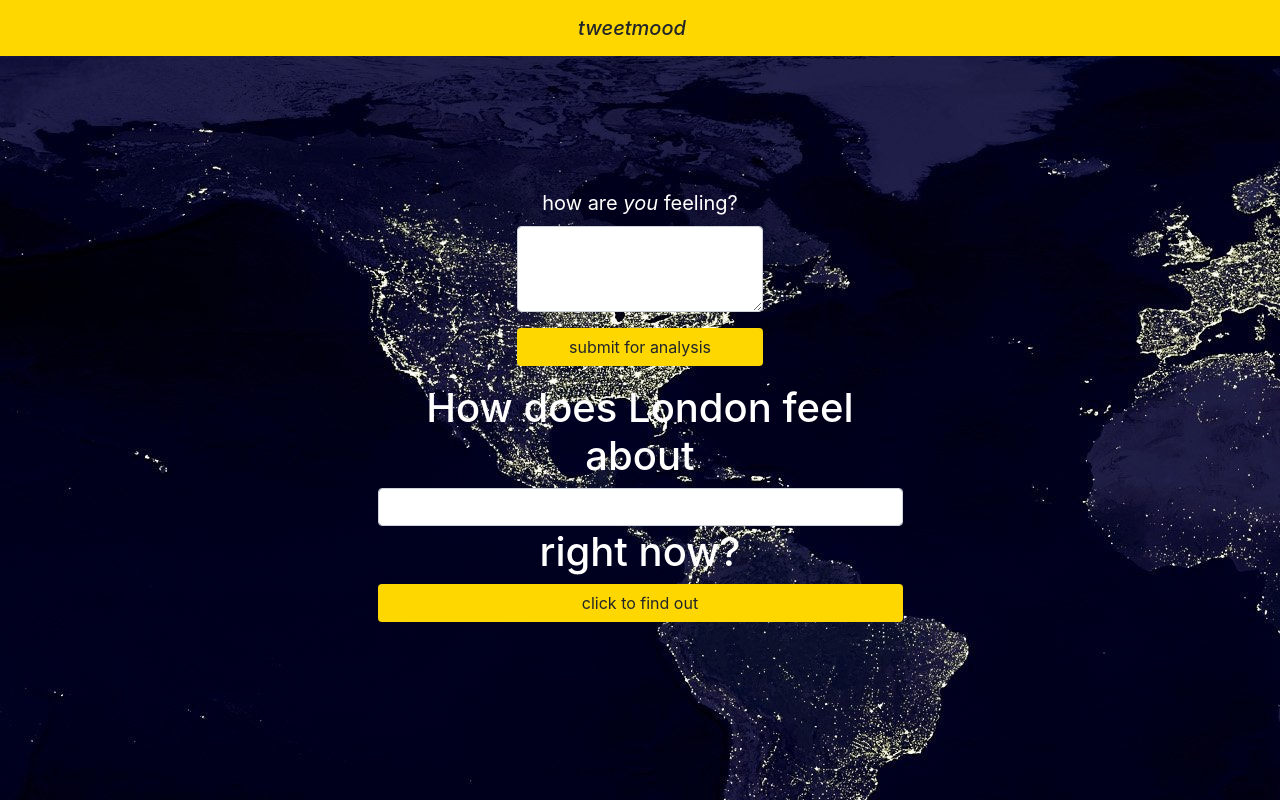
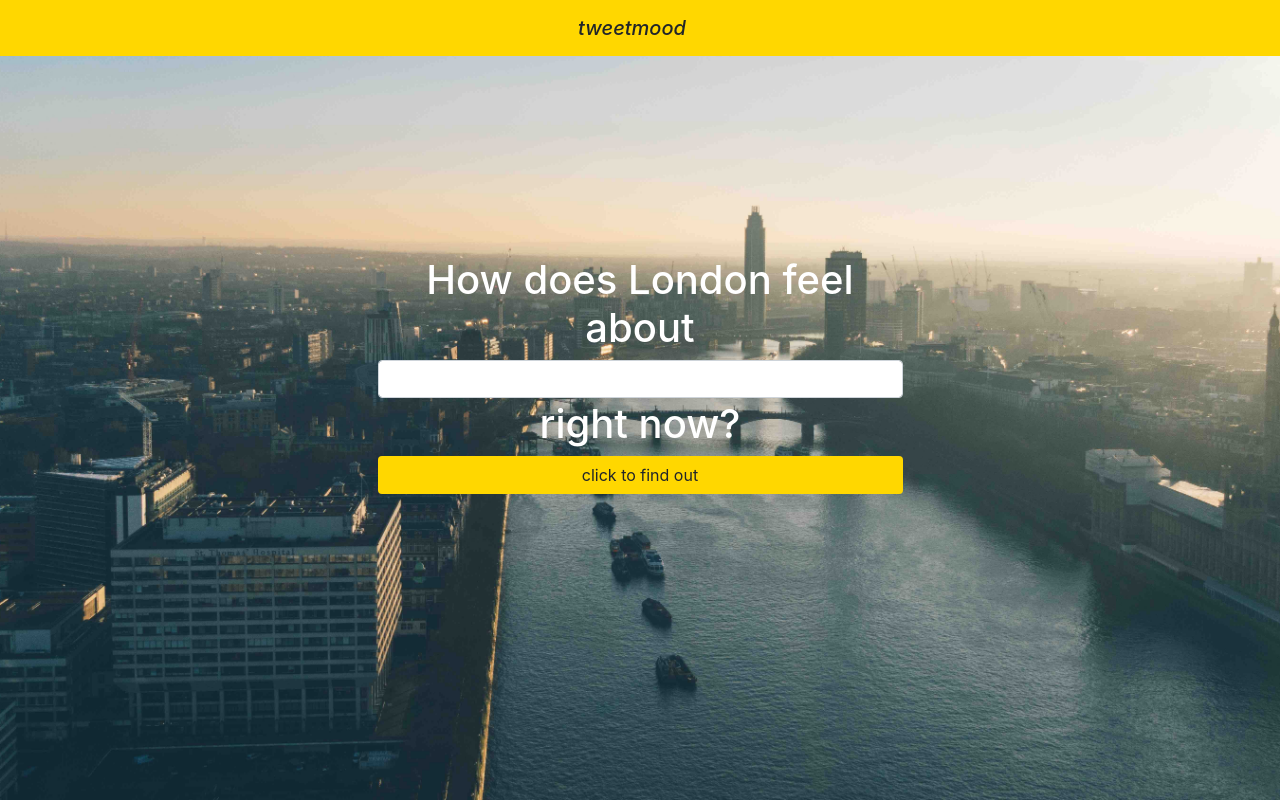
Before and after one commit to kirillzabrodin/tweet_mood, a Django app: page / in a window 1280 px wide. Run offline with Django 3.2, Linux system fonts and the light colour scheme; some libraries are stand-ins or nearby versions.

Commit message:
homepage now looking sweet

```diff
--- a/tweetmood/static/css/custom.css
+++ b/tweetmood/static/css/custom.css
@@ -1,17 +1,15 @@
 body {
   font-size: 40px;
-  background-image: url("./img/earth-lights-world-41949.jpg");
+  background-image: url("./img/aerial-bridge-buildings-50631.jpg");
+  background-repeat: no-repeat;
+  background-attachment: fixed;
+  background-position: center;
+  background-size: cover;
 }
 
-#how-are-you-feeling-form {
-  margin-top: 100px;
-  padding: 10px;
-  color: white;
-}
-
-#how-are-you-feeling-label {
-  font-size: 20px;
-  color: white;
+#london-input-form {
+  margin-top: 200px;
+  width: 100%;
 }
 
 h1 {
--- a/tweetmood/templates/tweetmood/index.html
+++ b/tweetmood/templates/tweetmood/index.html
@@ -1,27 +1,13 @@
 {% extends "tweetmood/header.html" %}
 
 {% block content %}
-        <!-- how are you feeling form -->
-        <div id="how-are-you-feeling-form" class="container text-center">
-          <div class="col-lg-6 offset-lg-3"></div>
-            <div class="row justify-content-center">
-            <form action="/analysis" method="post">
-              {% csrf_token %}
-              <div class="form-group">
-                <label id="how-are-you-feeling-label" for="textarea">how are <em>you</em> feeling?</label>
-                <textarea name="text" class="form-control" id="textarea" rows="3"></textarea>
-              </div>
-              <button name="analyse" type="submit" class="btn btn-custom btn-block mb-2">submit for analysis</button>
-            </form>
-          </div>
-        </div>
         <!-- how is feeling right now form -->
-        <div class="container">
+        <div class="container" id="london-input-form">
           <div class="row col-md-6 offset-md-3 text-center">
             <form class="form-inline" action="/analysis" method="post">
               {% csrf_token %}
               <h1>How does London feel about <input class="form-control" id="city-form-input" type="text" name="text" value=""> right now?</h1>
-              <button type="submit" class="btn btn-custom btn-block mb-2">click to find out</button>
+              <button name="analyse" type="submit" class="btn btn-custom btn-block mb-2">click to find out</button>
             </form>
           </div>
         </div>
```
Also changed, not shown: tweetmood/static/css/img/aerial-bridge-buildings-50631.jpg (added).
